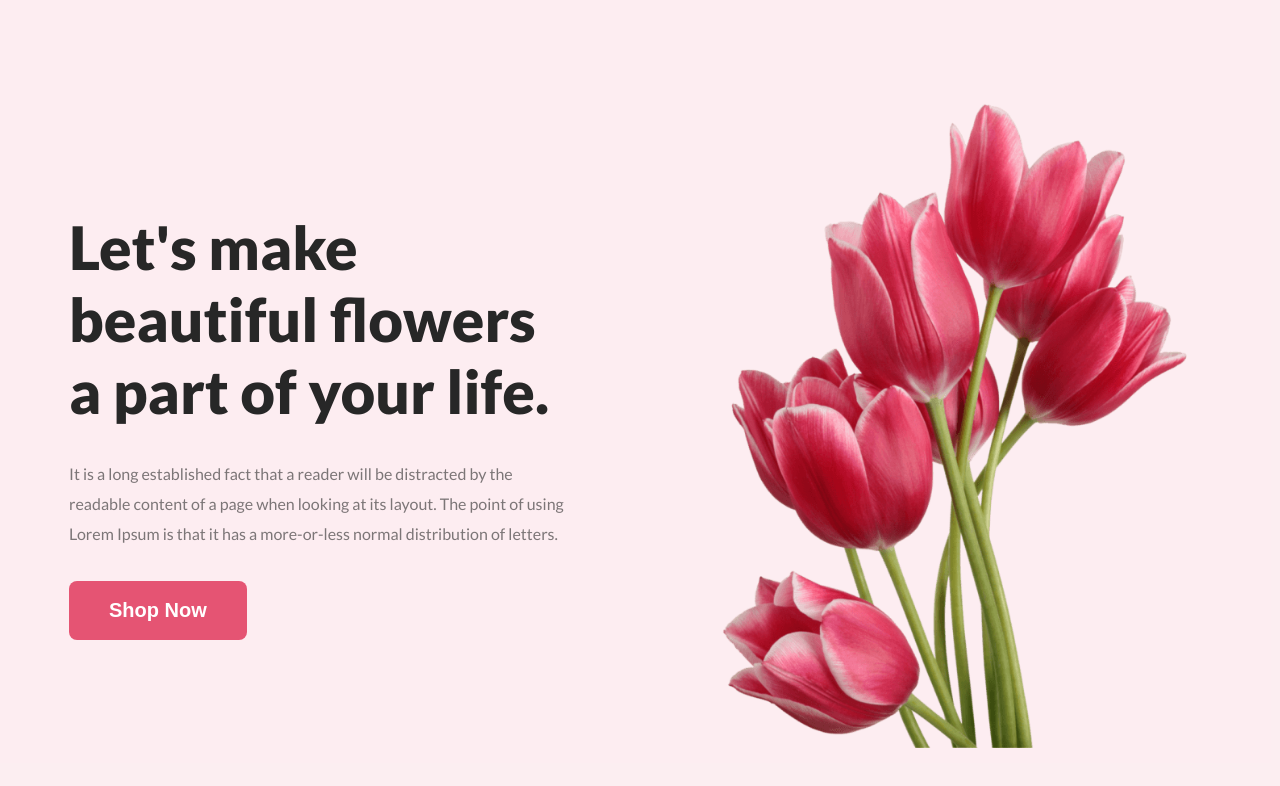
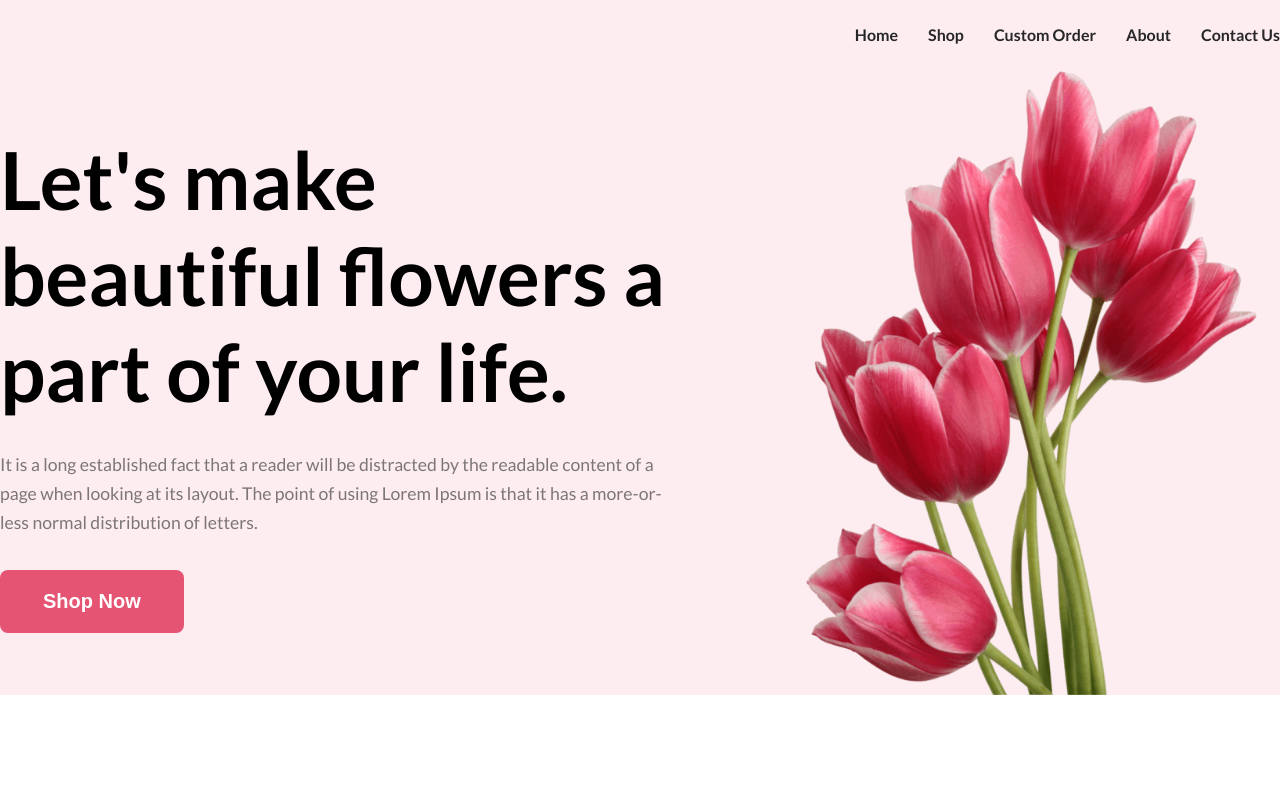
Before and after one commit to Morshedul-developer/flower-shop, a plain HTML site: page index.html in a window 1280 px wide. Drawn offline with Linux system fonts and the light colour scheme.

Commit message:
redesigned the header and the banner section

```diff
--- a/index.html
+++ b/index.html
@@ -13,19 +13,46 @@
     <link rel="stylesheet" href="styles/style.css" />
   </head>
   <body class="font-lato">
-    <header>
-      <section id="banner">
-        <div class="banner-container container">
-            <div class="banner-des">
-                <h1>Let's make beautiful flowers a part of your life.</h1>
-                <p>It is a long established fact that a reader will be distracted by the readable content of a page when looking at its layout. The point of using Lorem Ipsum is that it has a more-or-less normal distribution of letters.</p>
-                <button>Shop Now</button>
-            </div>
-            <div class="banner-image">
-                <img src="assets/pngwing 10.png" alt="">
-            </div>
+    <header class="bg-light">
+      <nav class="navbar">
+        <ul class="nav-links flex">
+          <li class="nav-item">
+            <a href="#" class="nav-link text-dark">Home</a>
+          </li>
+          <li class="nav-item">
+            <a href="#" class="nav-link text-dark">Shop</a>
+          </li>
+          <li class="nav-item">
+            <a href="#" class="nav-link text-dark">Custom Order</a>
+          </li>
+          <li class="nav-item">
+            <a href="#" class="nav-link text-dark">About</a>
+          </li>
+          <li class="nav-item">
+            <a href="#" class="nav-link text-dark">Contact Us</a>
+          </li>
+        </ul>
+      </nav>
+
+      <div class="banner flex">
+        <div class="banner-info">
+          <h1 class="banner-title">
+            Let's make beautiful flowers a part of your life.
+          </h1>
+          <p class="banner-description text-light">
+            It is a long established fact that a reader will be distracted by
+            the readable content of a page when looking at its layout. The point
+            of using Lorem Ipsum is that it has a more-or-less normal
+            distribution of letters.
+          </p>
+          <button class="primary-btn">Shop Now</button>
         </div>
-      </section>
+        <div class="banner-image">
+          <img src="assets/pngwing 10.png" alt="" />
+        </div>
+      </div>
     </header>
+    <main></main>
+    <footer></footer>
   </body>
 </html>
--- a/styles/style.css
+++ b/styles/style.css
@@ -1,5 +1,5 @@
 /* shared style */
-*{
+* {
   padding: 0;
   margin: 0;
   box-sizing: border-box;
@@ -10,72 +10,79 @@
   font-optical-sizing: auto;
 }
 
-.container{
-    width: 74%;
-    max-width: 1150px;
+.navbar,
+.banner {
+  max-width: 1440px;
   margin: 0 auto;
 }
 
-/* main style */
-header{
+.bg-light {
   background: rgba(229, 84, 115, 0.1);
 }
-nav{
-    padding: 20px 0;
-}
-header nav ul{
-    display: flex;
-    justify-content: flex-end;
-    gap: 20px;
-}
-header nav ul li{
-    list-style: none;
-}
-header nav ul li a{
-    text-decoration: none;
+
+.text-dark {
   color: #272727;
 }
-header .banner-container{
+
+.text-light{
+    color: rgba(39, 39, 39, 0.6);
+}
+
+.flex {
   display: flex;
-    justify-content: center;
-    align-items: center;
-    gap: 130px;
-    padding-top: 50px;
-    width: 100%;
-    height: 100vh;
 }
-header .banner-container .banner-des{
-    max-width: 500px;
-}
-header .banner-container .banner-des h1{
-    font-size: 60px;
-    font-weight: 900;
-    margin-bottom: 32px;
-    color: #272727;
-}
-header .banner-container .banner-des p{
-    font-size: 16px;
-    line-height: 30px;
-    color: rgba(39, 39, 39, 0.6);
-    margin-bottom: 32px;
-}
-header .banner-container .banner-des button{
-    font-size: 20px;
+
+.primary-btn{
+    font-size: 1.25rem;
     font-weight: 700;
     color: #FFFFFF;
     background-color: #E55473;
-    padding: 18px 40px;
+    padding: 20px 43px;
     border: none;
+    cursor: pointer;
     border-radius: 8px;
     -webkit-border-radius: 8px;
     -moz-border-radius: 8px;
     -ms-border-radius: 8px;
     -o-border-radius: 8px;
 }
-header .banner-container .banner-image{
-    max-width: 512px;
+
+/* navbar related styles */
+.navbar {
+  padding: 25px 0;
 }
-header .banner-container .banner-image img{
-    width: 100%;
+.nav-links {
+  justify-content: end;
+  gap: 30px;
+}
+.nav-item {
+  list-style: none;
+}
+.nav-link {
+  text-decoration: none;
+  font-size: 1rem;
+  font-weight: 600;
+}
+
+/* banner related styles */
+.banner {
+  justify-content: center;
+  align-items: center;
+  gap: 97px;
+}
+.banner-info {
+  max-width: 708px;
+}
+.banner-title{
+    font-size: 5rem;
+    margin-bottom: 32px;
+}
+.banner-description{
+    font-size: 1.1rem;
+    line-height: 1.8rem;
+    margin-bottom: 32px;
+}
+.banner-image img {
+  max-height: 626px;
   vertical-align: middle;
 }
```
Lines whose indentation alone changed are shown as unchanged.
